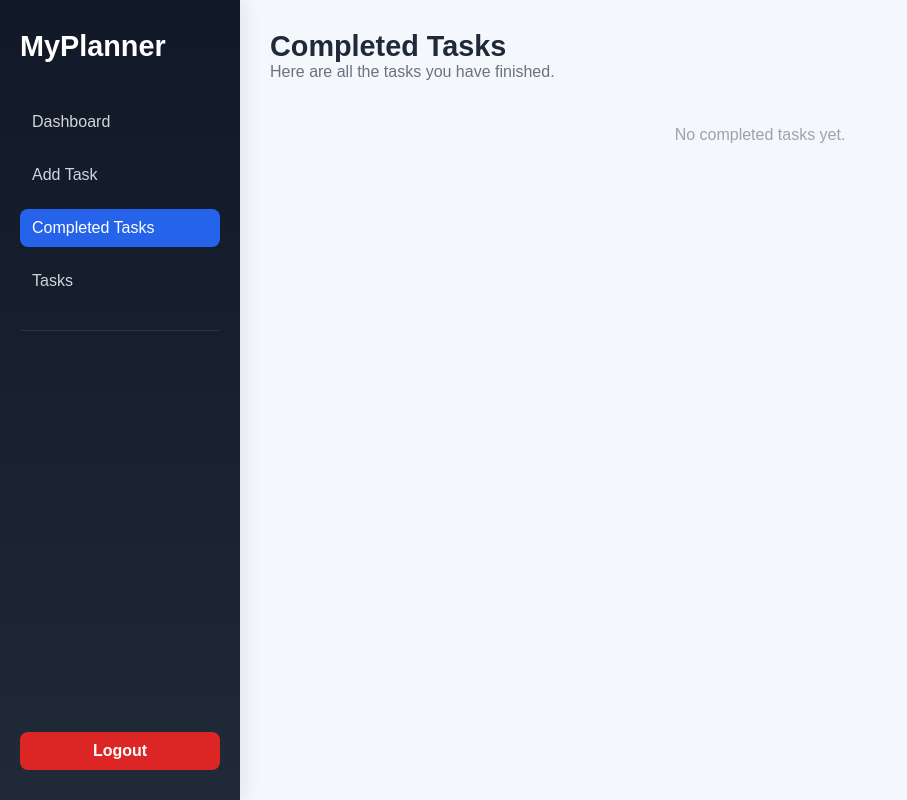
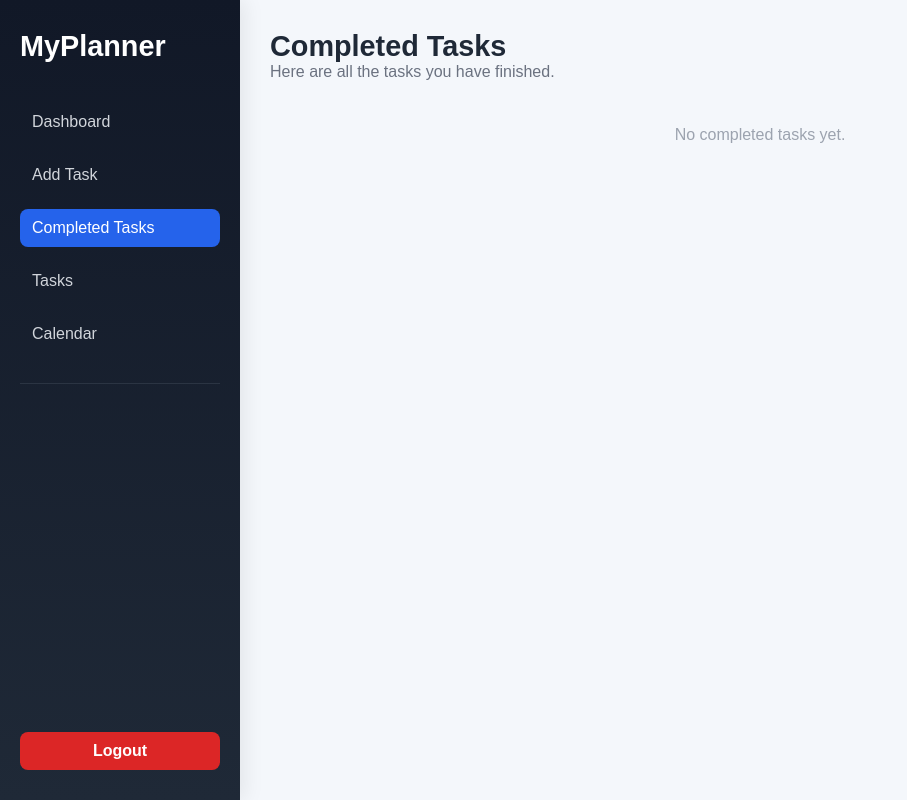
Before and after one commit to k-n195/SD2-A2, a PHP site: page /completed.php in a window 1280 px wide. Shown: the whole page, without its empty margins (0-907 px from the left). Run offline with PHP 8.4, Linux system fonts and the light colour scheme; the visitor is signed in with stand-in values (Sample User, id 1); data comes from the database, SQL or seed files in the repository.

Commit message:
Update completed.php
final changes

```diff
--- a/completed.php
+++ b/completed.php
@@ -52,6 +52,7 @@ function priorityBadgeClass($priority) {
                 <a href="add.php">Add Task</a>
                 <a href="completed.php" class="active">Completed Tasks</a>
                 <a href="tasks.php">Tasks</a>
+                <a href="calendar.php">Calendar</a>
 
                 <hr class="nav-divider">
 
```
